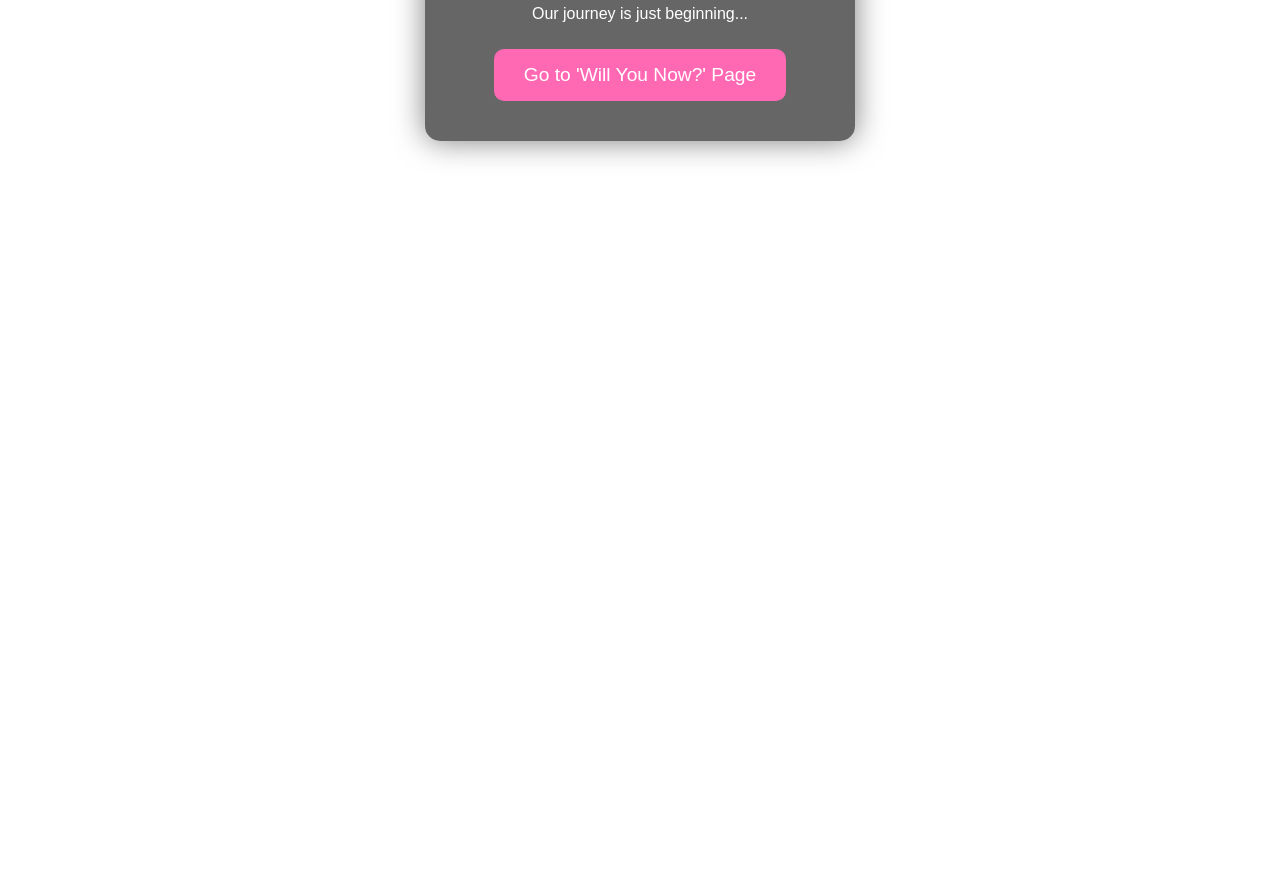
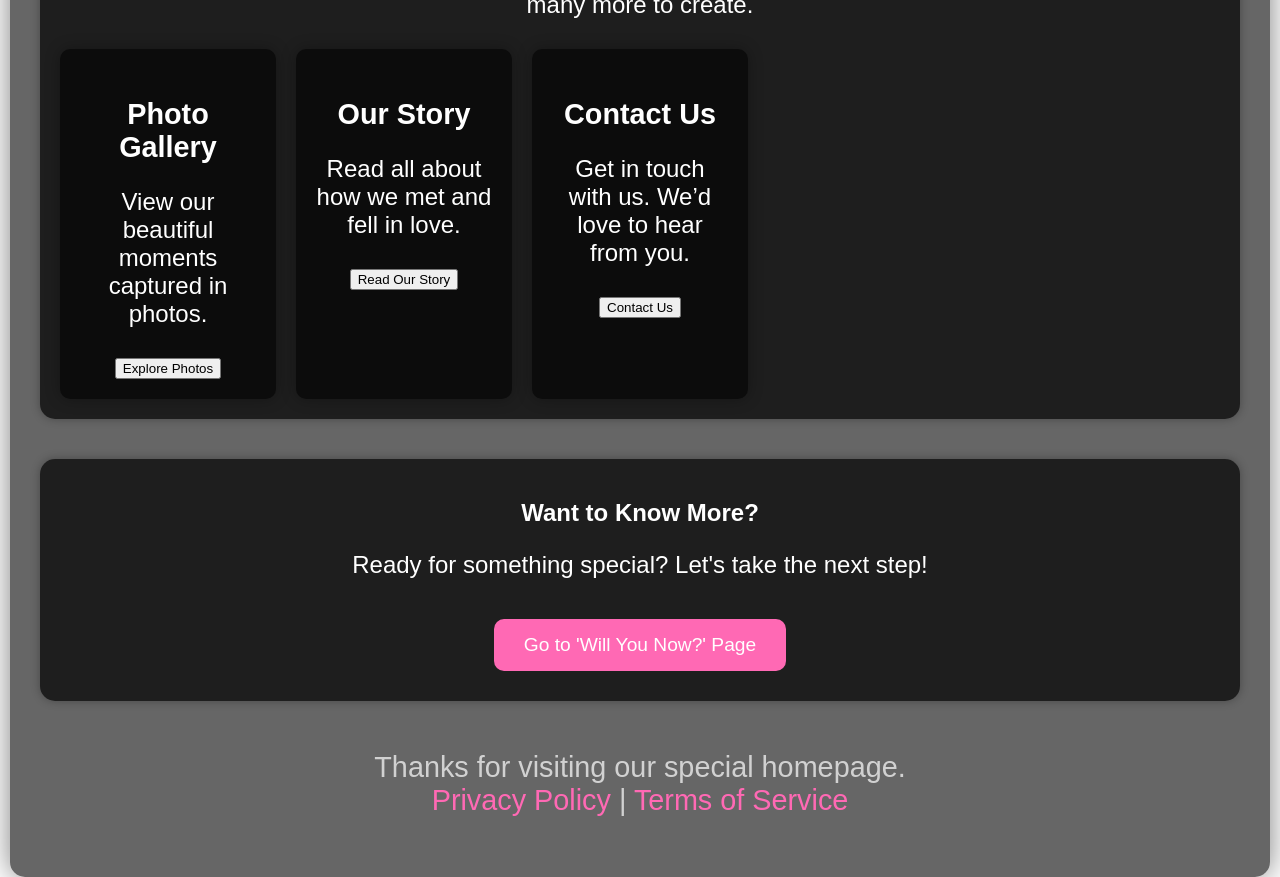
Before and after one commit to aditya29263/Will.you.now, a plain HTML site: page index.html in a window 1280 px wide. Shown: the part 388-1265 px from the top of the page. Before the commit the page ends 800 px from the top, so only its background shows below. Drawn offline with Linux system fonts and the light colour scheme.

Commit message:
Update index.html

```diff
--- a/index.html
+++ b/index.html
@@ -10,24 +10,40 @@
             background: url('your-background.jpg') no-repeat center center fixed;
             background-size: cover;
             height: 100vh;
-            display: flex;
-            justify-content: center;
-            align-items: center;
             margin: 0;
+            color: white;
         }
 
         .container {
             text-align: center;
-            color: white;
             background: rgba(0, 0, 0, 0.6);
             padding: 30px;
             border-radius: 15px;
             box-shadow: 0 0 30px rgba(0, 0, 0, 0.5);
+            max-width: 1200px;
+            margin: 50px auto;
         }
 
         h1 {
-            font-size: 2.5em;
+            font-size: 3em;
             margin-bottom: 20px;
+        }
+
+        p {
+            font-size: 1.5em;
+            margin-bottom: 30px;
+        }
+
+        .section {
+            margin: 40px 0;
+            padding: 20px;
+            background: rgba(0, 0, 0, 0.7);
+            border-radius: 15px;
+            box-shadow: 0 0 10px rgba(0, 0, 0, 0.3);
+        }
+
+        .buttons {
+            margin-top: 20px;
         }
 
         .buttons button {
@@ -46,30 +62,88 @@
             background-color: #ff1493;
         }
 
-        #message {
-            margin-top: 20px;
-            font-size: 1.5em;
+        .grid-container {
+            display: grid;
+            grid-template-columns: repeat(auto-fill, minmax(200px, 1fr));
+            gap: 20px;
+        }
+
+        .grid-item {
+            background: rgba(0, 0, 0, 0.6);
+            padding: 20px;
+            border-radius: 10px;
+            box-shadow: 0 0 15px rgba(0, 0, 0, 0.3);
+            text-align: center;
+        }
+
+        .grid-item h3 {
+            margin-bottom: 15px;
+            font-size: 1.8em;
         }
 
         .hidden {
             display: none;
+        }
+
+        .footer {
+            margin-top: 50px;
+            font-size: 1.2em;
+            color: rgba(255, 255, 255, 0.7);
+        }
+
+        .footer a {
+            color: #ff69b4;
+            text-decoration: none;
+        }
+
+        .footer a:hover {
+            text-decoration: underline;
         }
     </style>
 </head>
 <body>
     <div class="container">
         <h1>Welcome, My Love!</h1>
-        <p>Our journey is just beginning...</p>
-        <div class="buttons">
-            <button id="goToWillYouNowBtn">Go to 'Will You Now?' Page</button>
+        <p>Our journey is just beginning... Together, let’s make it unforgettable.</p>
+
+        <div class="section">
+            <h2>Special Moments</h2>
+            <p>Take a trip down memory lane with me. We’ve shared so many great memories already, and we have so many more to create.</p>
+            <div class="grid-container">
+                <div class="grid-item">
+                    <h3>Photo Gallery</h3>
+                    <p>View our beautiful moments captured in photos.</p>
+                    <button onclick="location.href='photo-gallery.html'">Explore Photos</button>
+                </div>
+                <div class="grid-item">
+                    <h3>Our Story</h3>
+                    <p>Read all about how we met and fell in love.</p>
+                    <button onclick="location.href='our-story.html'">Read Our Story</button>
+                </div>
+                <div class="grid-item">
+                    <h3>Contact Us</h3>
+                    <p>Get in touch with us. We’d love to hear from you.</p>
+                    <button onclick="location.href='contact-us.html'">Contact Us</button>
+                </div>
+            </div>
         </div>
-        <p id="message" class="hidden">You clicked the button!</p>
+
+        <div class="section">
+            <h2>Want to Know More?</h2>
+            <p>Ready for something special? Let's take the next step!</p>
+            <div class="buttons">
+                <button id="goToWillYouNowBtn">Go to 'Will You Now?' Page</button>
+            </div>
+        </div>
+
+        <div class="footer">
+            <p>Thanks for visiting our special homepage. <br> <a href="privacy-policy.html">Privacy Policy</a> | <a href="terms-of-service.html">Terms of Service</a></p>
+        </div>
     </div>
 
     <script>
         // Button to navigate to 'Will You Now?' page
         document.getElementById("goToWillYouNowBtn").addEventListener("click", function() {
-            // Redirect to the "Will You Now?" page (another HTML file)
             window.location.href = 'willyounow.html'; // Ensure the file name is correct
         });
     </script>
```
